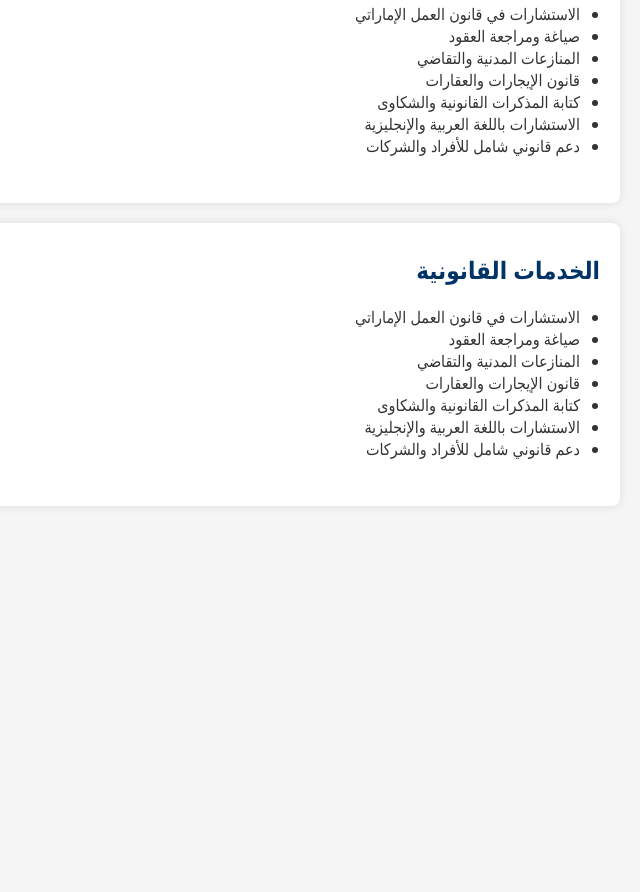
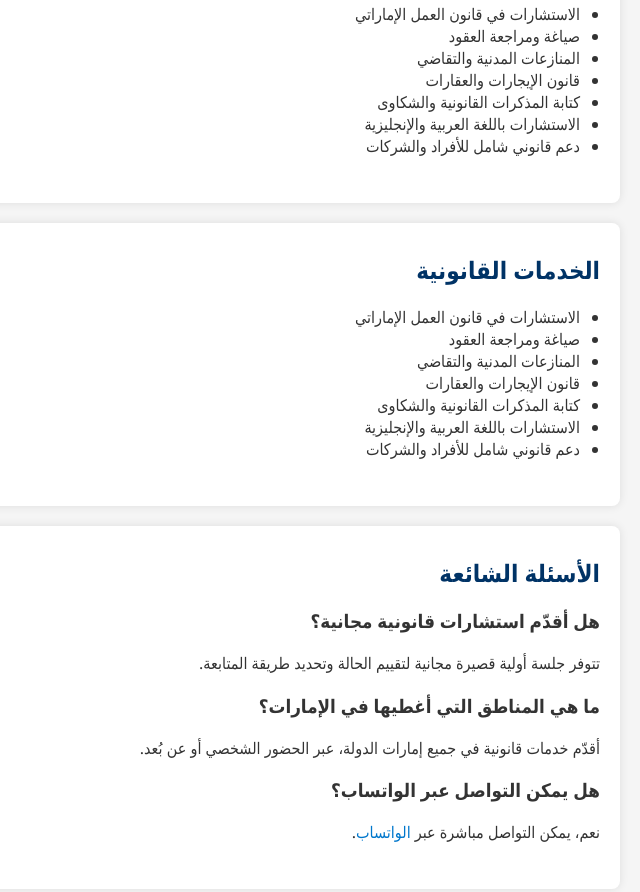
Before and after one commit to mh-cr/legal-consult-uae, a plain HTML site: page index.html in a window 1280 px wide. Shown: the part 1086-1978 px from the top of the page, without its empty margins (640-1280 px from the left). Before the commit the page ends 1612 px from the top, so only its background shows below. Drawn offline with Linux system fonts and the light colour scheme.

Commit message:
Update index.html

```diff
--- a/index.html
+++ b/index.html
@@ -120,4 +120,19 @@
     <li>دعم قانوني شامل للأفراد والشركات</li>
   </ul>
   </section>
+  <section class="section" id="faq">
+  <h2>الأسئلة الشائعة</h2>
+  <div class="faq-item">
+    <h3>هل أقدّم استشارات قانونية مجانية؟</h3>
+    <p>تتوفر جلسة أولية قصيرة مجانية لتقييم الحالة وتحديد طريقة المتابعة.</p>
+  </div>
+  <div class="faq-item">
+    <h3>ما هي المناطق التي أغطيها في الإمارات؟</h3>
+    <p>أقدّم خدمات قانونية في جميع إمارات الدولة، عبر الحضور الشخصي أو عن بُعد.</p>
+  </div>
+  <div class="faq-item">
+    <h3>هل يمكن التواصل عبر الواتساب؟</h3>
+    <p>نعم، يمكن التواصل مباشرة عبر <a href="https://wa.me/971505984125">الواتساب</a>.</p>
+  </div>
+  </section>
 </html>
```
